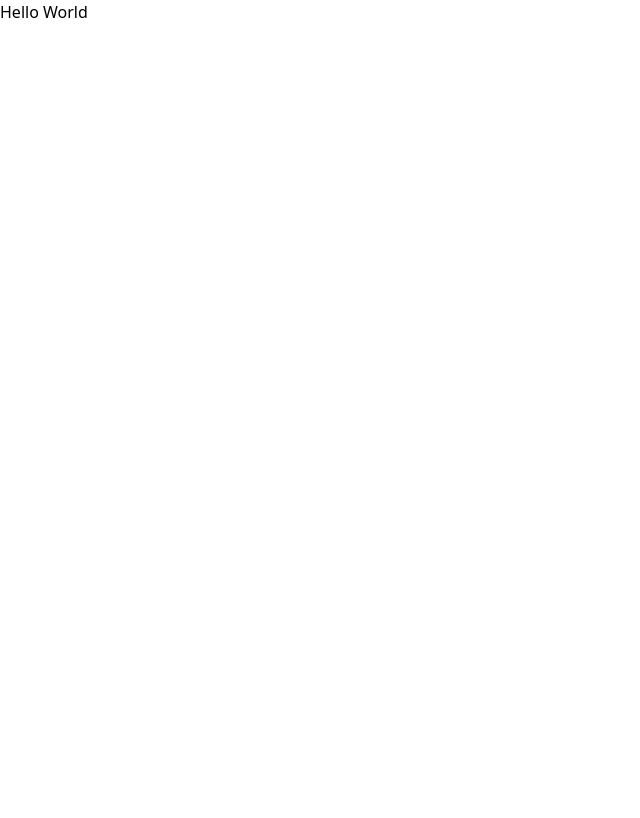
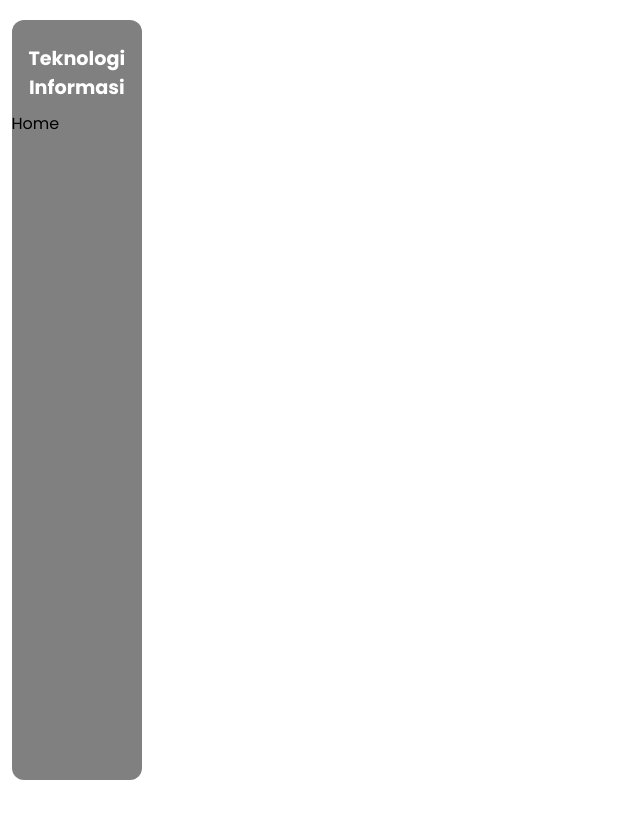
Before and after one commit to argaNeshaaa/UAS_Tool, a website: page src/index.html in a window 1280 px wide. Shown: the top 818 px of the page, without its empty margins (0-640 px from the left). Drawn offline with Linux system fonts and the light colour scheme; a web font is replaced by a local one.

Commit message:
Navbar kiri

```diff
--- a/src/index.html
+++ b/src/index.html
@@ -12,7 +12,21 @@
     />
     <title>Teknologi Informasi</title>
   </head>
-  <body>
-    <h1>Hello World</h1>
+  <body class="h-[400vh] font-poppins">
+    <!-- Navigasi Kiri -->
+    <div class="w-[12%] h-screen fixed flex justify-center items-center">
+      <div class="w-[85%] h-[95%] rounded-xl bg-[grey]">
+        <div
+          class="flex flex-wrap items-center justify-center w-full h-[10%] mt-[1rem]"
+        >
+          <h1 class="text-center text-[1.2rem] font-poppins text-[#ffffff]">
+            <strong>Teknologi Informasi</strong>
+          </h1>
+        </div>
+        <div class="w-full h-[6%]">
+          <a href="">Home</a>
+        </div>
+      </div>
+    </div>
   </body>
 </html>
```
